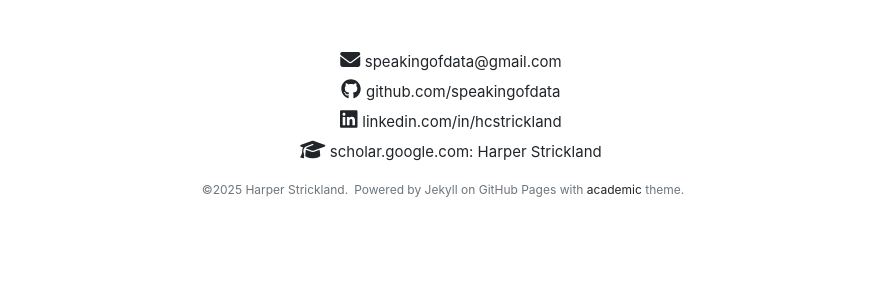
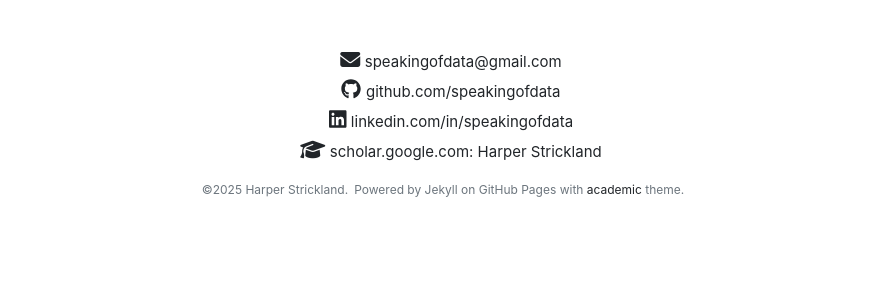
Before and after one commit to speakingofdata/speakingofdata.github.io, a Jekyll site: the page built from index.md, in a window 1280 px wide. Shown: the part 743-1043 px from the top of the page, without its empty margins (197-1066 px from the left). Built offline with Jekyll 4.4.1, drawn with Linux system fonts in a browser that asks for light colours; nearby versions of some CDN libraries.

Commit message:
Update settings.yml

```diff
--- a/_data/settings.yml
+++ b/_data/settings.yml
@@ -8,5 +8,5 @@ menu:
 social:
 - {style: 'fa-solid', icon: 'envelope', link: 'mailto:speakingofdata@gmail.com', text: 'speakingofdata@gmail.com'}
 - {style: 'fab', icon: 'github', link: 'https://github.com/speakingofdata', text: 'github.com/speakingofdata'}
-- {style: 'fab', icon: 'linkedin', link: 'https://www.linkedin.com/in/hcstrickland/', text: 'linkedin.com/in/hcstrickland'}
+- {style: 'fab', icon: 'linkedin', link: 'https://www.linkedin.com/in/speakingofdata/', text: 'linkedin.com/in/speakingofdata'}
 - {style: 'fa-solid', icon: 'mortar-board', link: 'https://scholar.google.com/citations?hl=en&user=Gmg26DgAAAAJ', text: 'scholar.google.com: Harper Strickland'}
```
